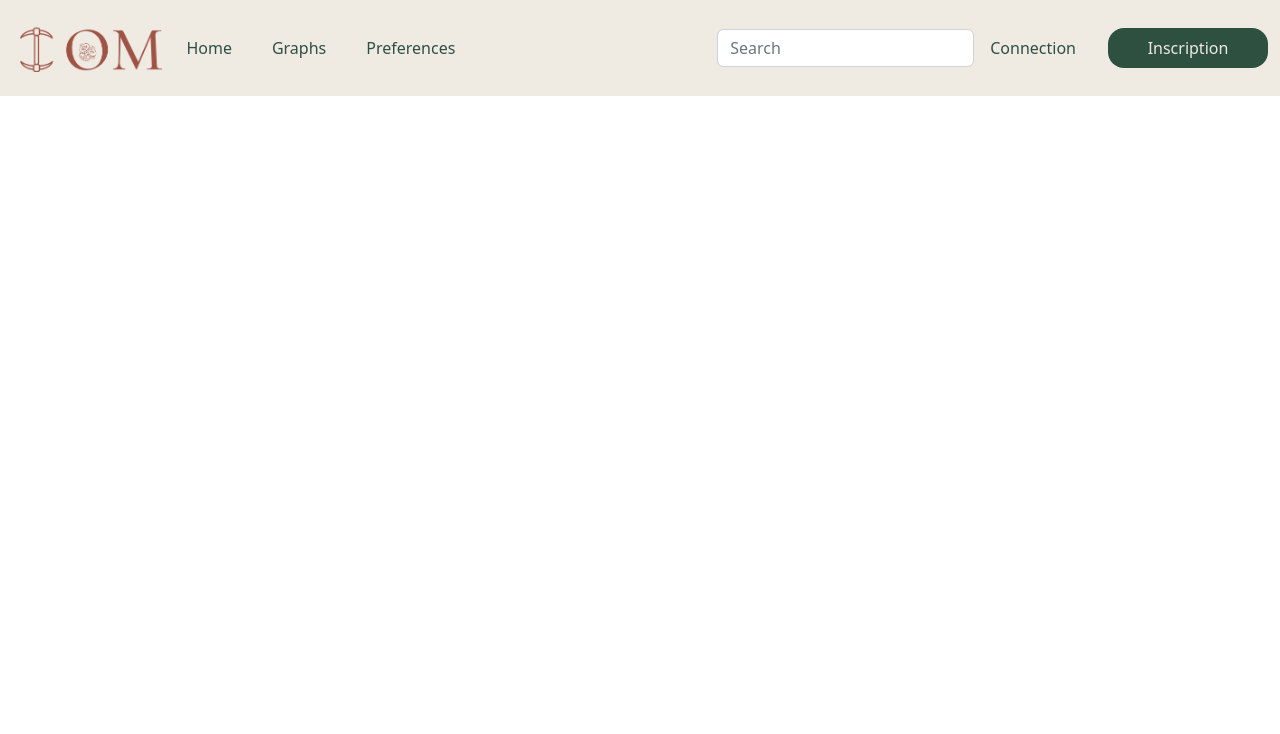
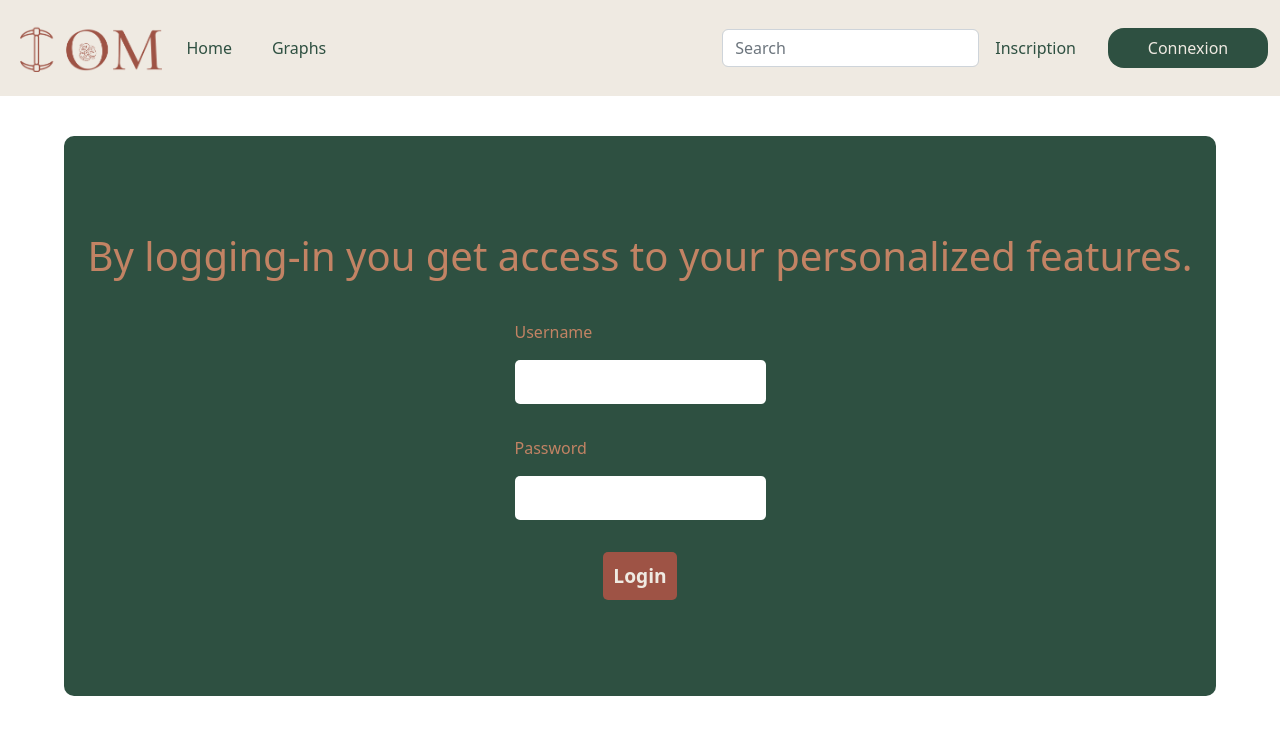
Before and after one commit to Necrelox/TheCountOfMoney, a React (Create React App) app in the folder icionmine/: page /login in a window 1280 px wide. Shown: the top 734 px of the page. Built offline with nearby package versions, Linux system fonts and the light colour scheme; what igniteui-react-charts would draw is missing.

Commit message:
Login logout

```diff
--- a/icionmine/src/AppRouter.tsx
+++ b/icionmine/src/AppRouter.tsx
@@ -1,6 +1,9 @@
 import { BrowserRouter, Routes, Route } from "react-router-dom";
 import Home from "./views/Home";
 import Graph from "./views/Graph";
+import Login from "./views/Login";
+import SignIn from "./views/SignIn";
+import Logout from "./views/Logout";
 
 function AppRouter() {
   return (
@@ -8,6 +11,9 @@ function AppRouter() {
         <Routes>
             <Route path="/" element={< Home />} />
             <Route path="/graphs" element={< Graph />} />
+            <Route path="/login" element={< Login />} />
+            <Route path="/register" element={< SignIn />} />
+            <Route path="/logout" element={< Logout />} />
         </Routes>
       </BrowserRouter>
   );
--- /dev/null
+++ b/icionmine/src/components/layout/loginForm/LoginForm.tsx
@@ -0,0 +1,73 @@
+import * as React from 'react';
+import * as ReactDOM from 'react-dom';
+import './loginForm.css';
+import {SqlHelper} from '@/database/SqlHelper';
+
+interface IFavoritesState {
+  username: string;
+  password: string;
+}
+
+export default class LoginForm extends React.Component<{}, IFavoritesState> {
+  private isLoading: boolean;
+
+  constructor(props: {}) {
+    super(props);
+    this.isLoading = true;
+    this.state = {
+        username: "",
+        password: ""
+    };
+  }
+
+  async componentDidMount() {
+    try{
+      this.isLoading = true;
+    //   this.setState({username: await SqlHelper.getFavorites()});
+      this.isLoading = false;
+    }
+    catch(e){
+      console.log(e);
+    }
+  }
+
+  private handleSubmit = async (event: any) => {
+        event.preventDefault();
+        try{
+            const result = await SqlHelper.login(this.state.username, this.state.password);
+            if(!result) throw new Error("Login error");
+        }
+        catch(e){
+            console.log(e);
+        }
+    }
+
+    setUserName(username: string) {
+        this.setState({username: username});
+    }
+
+    setPassword(password: string) {
+        this.setState({password: password});
+    }
+
+  render() {
+    return (
+        <div className="login-wrapper-card flex-column">
+            <h1>By logging-in you get access to your personalized features.</h1>
+            <form onSubmit={this.handleSubmit} className="flex-column">
+                <label>
+                <p>Username</p>
+                <input type="text" onChange={e => this.setUserName(e.target.value)} />
+                </label>
+                <label>
+                <p>Password</p>
+                <input type="password" onChange={e => this.setPassword(e.target.value)} />
+                </label>
+                <div>
+                <button type="submit" className="login-button">Login</button>
+                </div>
+            </form>
+        </div>
+      );
+    }
+  }
--- /dev/null
+++ b/icionmine/src/components/layout/loginForm/loginForm.css
@@ -0,0 +1,42 @@
+.login-wrapper-card {
+    background-color: #2E5041;
+    border-radius: 10px;
+    padding: 20px;
+    color: #C28364;
+    margin-top: 5vh;
+    width: 90vw;
+    height: 70vh;
+}
+
+.flex-column {
+    display: flex;
+    flex-direction: column;
+    align-items: center;
+    justify-content: center;
+    row-gap: 2rem;
+}
+
+input {
+    border-radius: 5px;
+    border: none;
+    padding: 10px;
+}
+
+.login-button {
+    background-color: #9E5345;
+    color: #EFEAE2;
+    border: none;
+    border-radius: 5px;
+    padding: 10px;
+    font-size: 1.2rem;
+    font-weight: bold;
+}
+
+/* .login-wrapper-card h1 {
+    color: #C28364;
+
+    2E5041
+    EFEAE2
+    9E5345
+    C28364
+} */
--- a/icionmine/src/components/layout/navbar/NavBar.tsx
+++ b/icionmine/src/components/layout/navbar/NavBar.tsx
@@ -5,9 +5,42 @@ import Nav from 'react-bootstrap/Nav';
 import Navbar from 'react-bootstrap/Navbar';
 import Image from 'react-bootstrap/Image'
 import './navBar.css';
+import { ExpansionPanelDescriptionMetadata } from 'igniteui-react-core';
 
 class NavBar extends React.Component {
+    expired: boolean;
+    expiryDate: Date;
+    currentDate: Date;
+
+    constructor(props: any) {
+        super(props);
+        this.expired = false;
+        this.expiryDate = new Date(localStorage.getItem('expiryToken')!);
+        this.currentDate = new Date();
+    }
+
+    componentDidMount(): void {
+        if(this.expiryDate < this.currentDate) {
+            this.expired = true;
+        } else {
+            this.expired = false;
+        }
+    }
+
     render() {
+        let expiryDate = Date.parse(localStorage.getItem('expiryToken')!);
+        let currentDate = Date.now();
+
+        let connected;
+        if(localStorage.getItem('userRole') == "user" || localStorage.getItem('userRole') == "admin" && expiryDate >= currentDate) {
+            connected = <Nav.Link href="logout">Logout</Nav.Link>
+        } else {
+            connected = (<Nav>
+                <Nav.Link href="register">Inscription</Nav.Link>
+                <Nav.Link className='navButton' href="login">Connexion</Nav.Link>
+                </Nav>)
+        }
+
       return (
         <Navbar className="navColor" expand="lg">
             <Container fluid>
@@ -21,7 +54,8 @@ class NavBar extends React.Component {
                 >
                 <Nav.Link href="/">Home</Nav.Link>
                 <Nav.Link href="graphs">Graphs</Nav.Link>
-                <Nav.Link href="preferences">Preferences</Nav.Link>
+                {localStorage.getItem('userRole') == "user" || localStorage.getItem('userRole') == "admin" && !this.expired
+                ? <Nav.Link href="preferences">Preferences</Nav.Link> : null}
                 </Nav>
                 <Form className="d-flex">
                 <Form.Control
@@ -31,10 +65,7 @@ class NavBar extends React.Component {
                     aria-label="Search"
                 />
                 </Form>
-                <Nav>
-                    <Nav.Link href="login">Connection</Nav.Link>
-                    <Nav.Link className='navButton' href="register">Inscription</Nav.Link>
-                </Nav>
+                    {connected}
             </Navbar.Collapse>
             </Container>
         </Navbar>
--- /dev/null
+++ b/icionmine/src/components/layout/signInForm/SignInForm.tsx
@@ -0,0 +1,73 @@
+import * as React from 'react';
+import * as ReactDOM from 'react-dom';
+import {SqlHelper} from '@/database/SqlHelper';
+import './signInForm.css';
+
+interface IFavoritesState {
+  username: string;
+  password: string;
+  email: string;
+}
+
+export default class SignInForm extends React.Component<{}, IFavoritesState> {
+  private isLoading: boolean;
+
+  constructor(props: {}) {
+    super(props);
+    this.isLoading = true;
+    this.state = {
+        username: "",
+        password: "",
+        email: ""
+    };
+  }
+
+  private handleSubmit = async (event: any) => {
+        event.preventDefault();
+        try{
+            const result = await SqlHelper.signup(this.state.username, this.state.password, this.state.email);
+            console.log(result);
+            if(!result) throw new Error("Login error");
+        }
+        catch(e){
+            console.log(e);
+        }
+    }
+
+    setUserName(username: string) {
+        this.setState({username: username});
+    }
+
+    setPassword(password: string) {
+        this.setState({password: password});
+    }
+
+    setEmail(email: string) {
+        this.setState({email: email});
+    }
+
+  render() {
+    return (
+        <div className="login-wrapper-card flex-column">
+            <h1>By registering you can have access to crazy data!</h1>
+            <form onSubmit={this.handleSubmit} className="flex-column">
+                <label>
+                <p>Username</p>
+                <input type="text" onChange={e => this.setUserName(e.target.value)} />
+                </label>
+                <label>
+                <p>Email</p>
+                <input type="email" onChange={e => this.setEmail(e.target.value)} />
+                </label>
+                <label>
+                <p>Password</p>
+                <input type="password" onChange={e => this.setPassword(e.target.value)} />
+                </label>
+                <div>
+                <button type="submit" className="login-button">Login</button>
+                </div>
+            </form>
+        </div>
+      );
+    }
+  }
--- /dev/null
+++ b/icionmine/src/components/layout/signInForm/signInForm.css
@@ -0,0 +1,42 @@
+.login-wrapper-card {
+    background-color: #2E5041;
+    border-radius: 10px;
+    padding: 20px;
+    color: #C28364;
+    margin-top: 5vh;
+    width: 90vw;
+    height: 70vh;
+}
+
+.flex-column {
+    display: flex;
+    flex-direction: column;
+    align-items: center;
+    justify-content: center;
+    row-gap: 2rem;
+}
+
+input {
+    border-radius: 5px;
+    border: none;
+    padding: 10px;
+}
+
+.login-button {
+    background-color: #9E5345;
+    color: #EFEAE2;
+    border: none;
+    border-radius: 5px;
+    padding: 10px;
+    font-size: 1.2rem;
+    font-weight: bold;
+}
+
+/* .login-wrapper-card h1 {
+    color: #C28364;
+
+    2E5041
+    EFEAE2
+    9E5345
+    C28364
+} */
--- a/icionmine/src/utils/error/ErrorEntity.ts
+++ b/icionmine/src/utils/error/ErrorEntity.ts
@@ -5,6 +5,10 @@ export enum MessageError {
     CRYPTO_NO_DATA_FOUND = 'Data not found.',
     CANDLEGRAPH_NO_FAVORITES = 'Favorites state is null.',
     CANDLEGRAPH_NO_EVENT_TARGET_VALUE = 'Event target value is missing.',
+    LOGIN_NO_DATA_FOUND = 'Data not found.',
+    LOGIN = 'Error while loading login.',
+    SIGNUP_NO_DATA_FOUND = 'Data not found.',
+    SIGNUP = 'Error while loading signup.',
 }
 
 export class ErrorEntity extends Error {
@@ -23,6 +27,10 @@ export class ErrorEntity extends Error {
         [MessageError.CRYPTO_NO_DATA_FOUND]: 400,
         [MessageError.CANDLEGRAPH_NO_FAVORITES]: 400,
         [MessageError.CANDLEGRAPH_NO_EVENT_TARGET_VALUE]: 400,
+        [MessageError.LOGIN_NO_DATA_FOUND]: 400,
+        [MessageError.LOGIN]: 400,
+        [MessageError.SIGNUP_NO_DATA_FOUND]: 400,
+        [MessageError.SIGNUP]: 400,
     };
 
     private static createBetterSqlMessageError(sqlCode: string, sqlMessage: string): string {
--- /dev/null
+++ b/icionmine/src/views/Login.tsx
@@ -0,0 +1,13 @@
+import * as React from 'react';
+import * as ReactDOM from 'react-dom';
+import LoginForm from '@layout/loginForm/LoginForm';
+
+export default class Login extends React.Component<{}, {}>  {
+    render() {
+      return (
+          <div className='flexGraph'>
+            <LoginForm />
+          </div>
+        );
+    }
+  }
--- /dev/null
+++ b/icionmine/src/views/Logout.tsx
@@ -0,0 +1,20 @@
+import * as React from 'react';
+import * as ReactDOM from 'react-dom';
+
+export default class Logout extends React.Component<{}, {}>  {
+
+    componentDidMount() {
+        localStorage.removeItem('expiryToken');
+        localStorage.removeItem('username');
+        localStorage.removeItem('userRole');
+        window.location.href = '/login';
+    }
+
+    render() {
+      return (
+          <div className='flexGraph'>
+            <h1>You successfully logged out</h1>
+          </div>
+        );
+    }
+  }
--- /dev/null
+++ b/icionmine/src/views/SignIn.tsx
@@ -0,0 +1,13 @@
+import * as React from 'react';
+import * as ReactDOM from 'react-dom';
+import SignInForm from '@layout/signInForm/SignInForm';
+
+export default class SignIn extends React.Component<{}, {}>  {
+    render() {
+      return (
+          <div className='flexGraph'>
+            <SignInForm />
+          </div>
+        );
+    }
+  }
```
Also changed, not shown: icionmine/src/database/SqlHelper.ts (+55 -0 lines).
